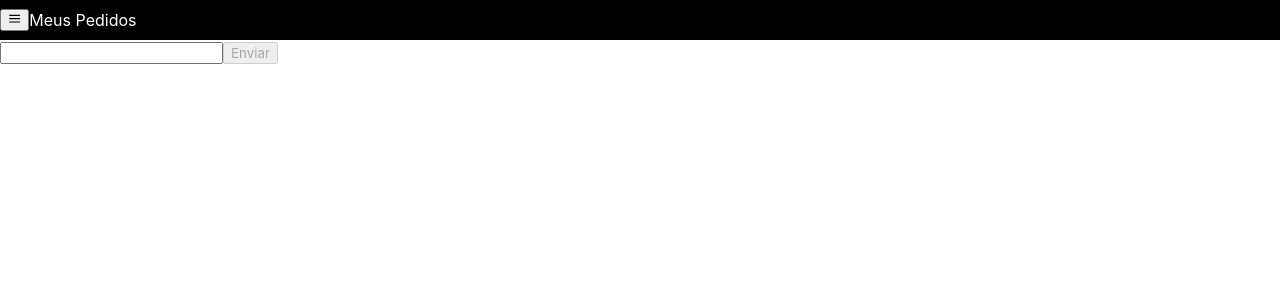
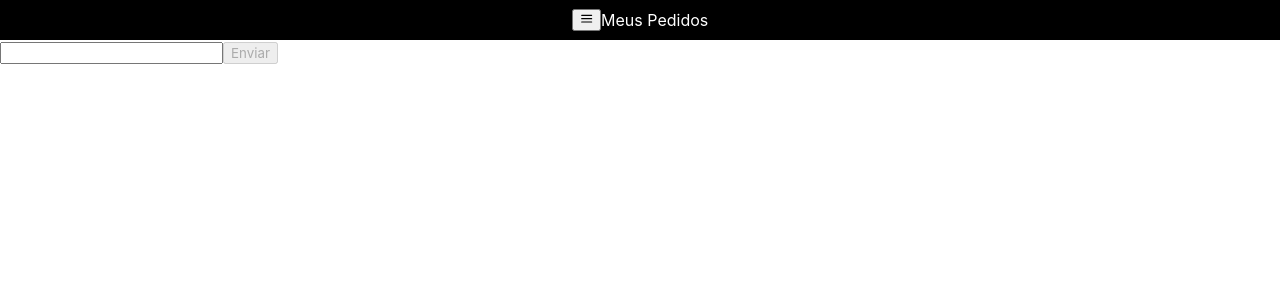
Before and after one commit to cleytonoliveira/trybeer-with-chat, a React (Create React App) app in the folder front-end/: page /chat in a window 1280 px wide. Shown: the top 300 px of the page. Built offline with nearby package versions, Linux system fonts and the light colour scheme; sample sign-in values are in the browser's storage.

Commit message:
feat: css menu

```diff
--- a/front-end/src/styles/Menu.css
+++ b/front-end/src/styles/Menu.css
@@ -2,7 +2,7 @@
     background-color: black;
     color: white;
     display: flex;
-    justify-content: flex-start;
+    justify-content: center;
     align-items: center;
     height: 5vh;
 }
@@ -14,6 +14,8 @@
 .menuSideBar {
     background-color: black;
     color: white;
+    margin-bottom: 5%;
+    margin-top: 5%;
 }
 
 .menuSideBar button:hover {
```
